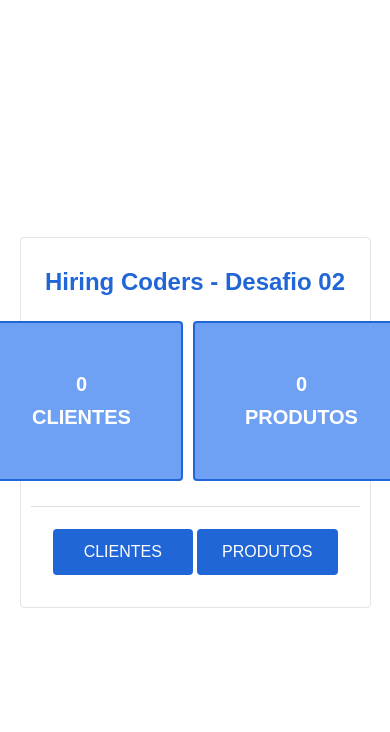
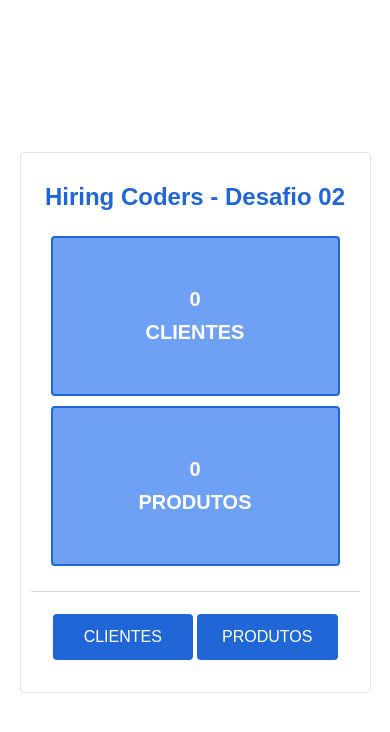
Before and after one commit to thalycomp/desafio02-gestaodecadastros, a React (Create React App) app: page / in a window 390 px wide. Shown: the top 732 px of the page. Built offline with nearby package versions, Linux system fonts and the light colour scheme.

Commit message:
ajustando responsividade

```diff
--- a/src/pages/Dashboard/styles.js
+++ b/src/pages/Dashboard/styles.js
@@ -49,4 +49,12 @@ export const Cards = styled.div`
     justify-content: center;
     flex: 1;
   }
+
+  @media (max-width: 660px) {
+    flex-direction: column;
+
+    div {
+      width: 100%;
+    }
+  }
 `;
```
